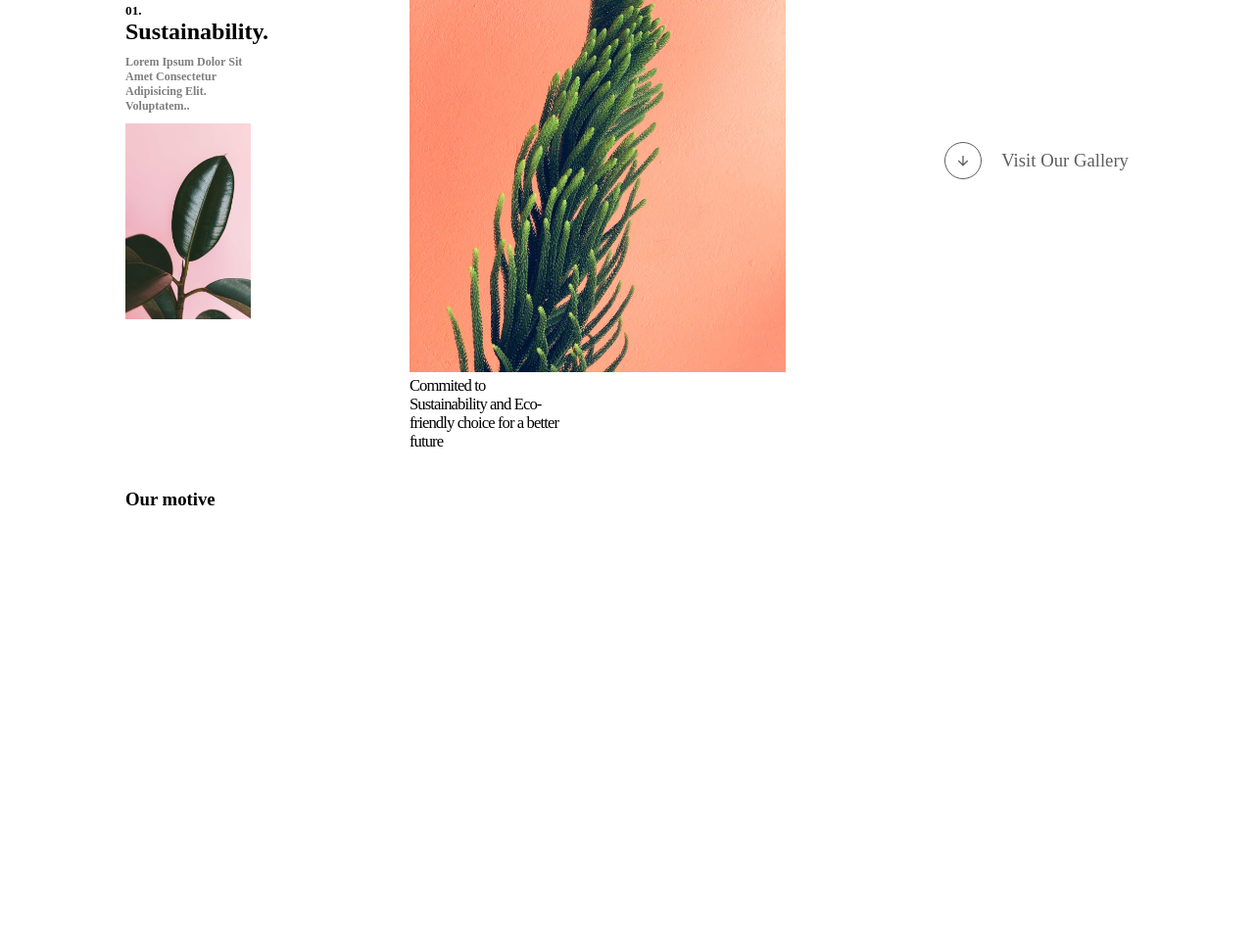
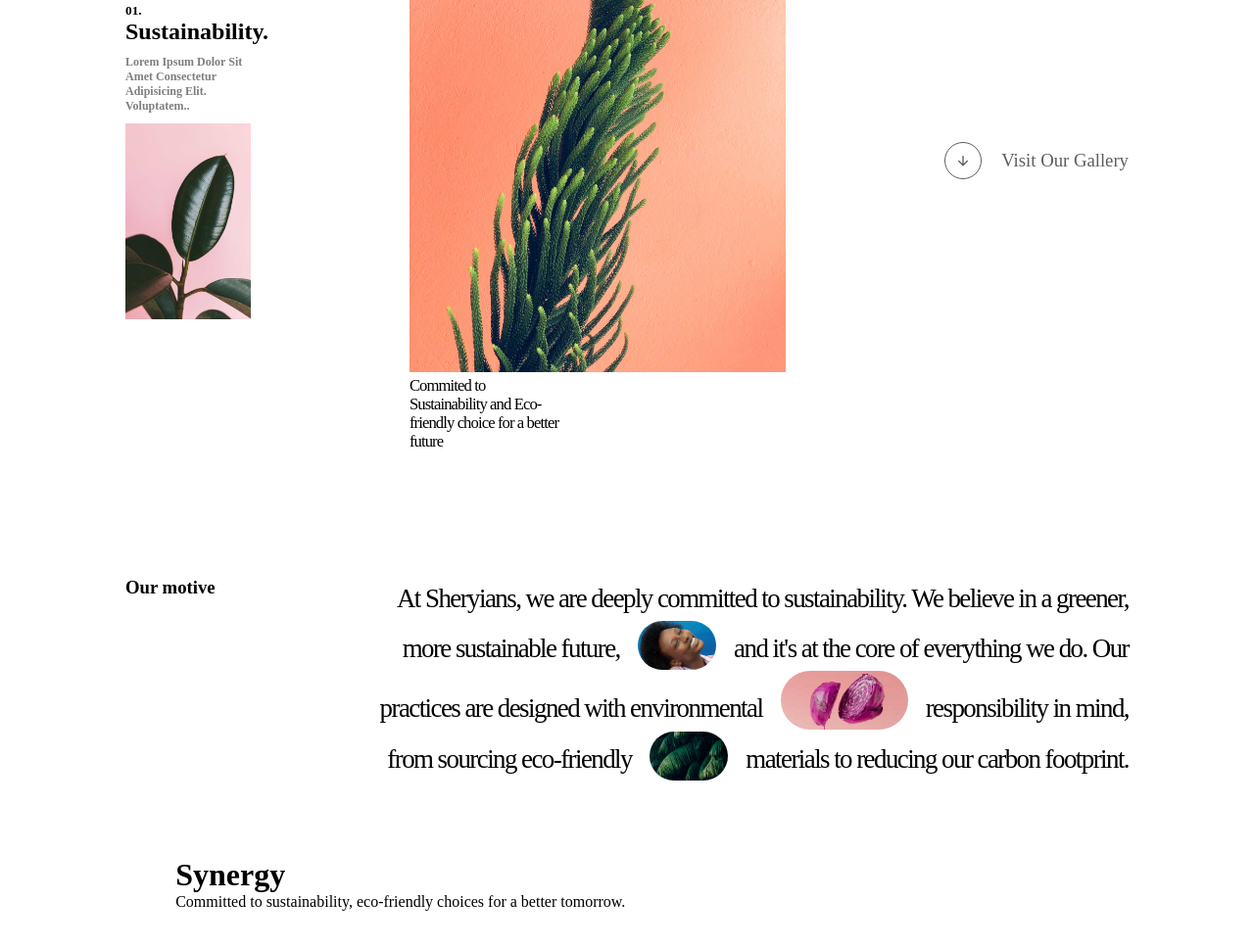
Before and after one commit to shiva-ajay/Epic-Animated-Website, a plain HTML site: page index.html in a window 1280 px wide. Shown: the part 419-1387 px from the top of the page at 98% size. Before the commit the page ends 978 px from the top, so only its background shows below. Drawn offline with nearby package versions, Linux system fonts and the light colour scheme.

Commit message:
motive page

```diff
--- a/index.html
+++ b/index.html
@@ -70,6 +70,15 @@
 
         <div id="motive">
             <h3>Our motive</h3>
+            <p>At Sheryians, we are deeply committed to sustainability. We believe in a greener, more sustainable future, <span id="onespan"></span> and it's at the core of everything we do. Our practices are designed with environmental <span id="twospan"></span> responsibility in mind, from sourcing eco-friendly <span id="threespan"></span> materials to reducing our carbon footprint. </p>
+        </div>
+
+        <div id="pictures">
+            <div id="firstpic">
+                <div id="picimg"></div>
+                <h1>Synergy</h1>
+                <p>Committed to sustainability, eco-friendly choices for a better tomorrow.</p>
+            </div>
         </div>
 
     </div>
--- a/style.css
+++ b/style.css
@@ -135,7 +135,59 @@ html,body{
 }
 
 #motive{
+    margin-top: 7vw;
+    display: flex;
+    justify-content: space-between;
     padding: 3vw 10vw;
+}
 
+#motive p{
+    line-height: 1.7;
+    letter-spacing: -.12vw;
+    position: relative;
+    right: 0;
+    font-size: 2.1vw;
+    width: 75%;
+    text-align: right;
+}
 
+#motive span{
+    display: inline-block;
+    border-radius: 100px;
+    margin: 0 13px;
+    margin-bottom: -13.5px;
 }
+
+#onespan{
+    width: 80px;
+    height: 50px;
+    background-image: url(./assets/bluegirl.jpg);
+    background-size: cover;
+    background-position: 0% 60%;
+}
+
+#twospan{
+    width: 130px;
+    height: 60px;
+    background-image: url(./assets/shaljam.jpg);
+    background-size: cover;
+    background-position: 0% 48%;
+}
+
+#threespan{
+    width: 80px;
+    height: 50px;
+    background-image: url(./assets/grass.jpg);
+    background-size: cover;
+    background-position: 0% 60%;
+}
+
+#pictures{
+    padding: 3vw;
+    padding-left: 14vw;
+    padding-right: 12vw;
+}
+
+#firstpic #picimg{
+    width:
+}
```
